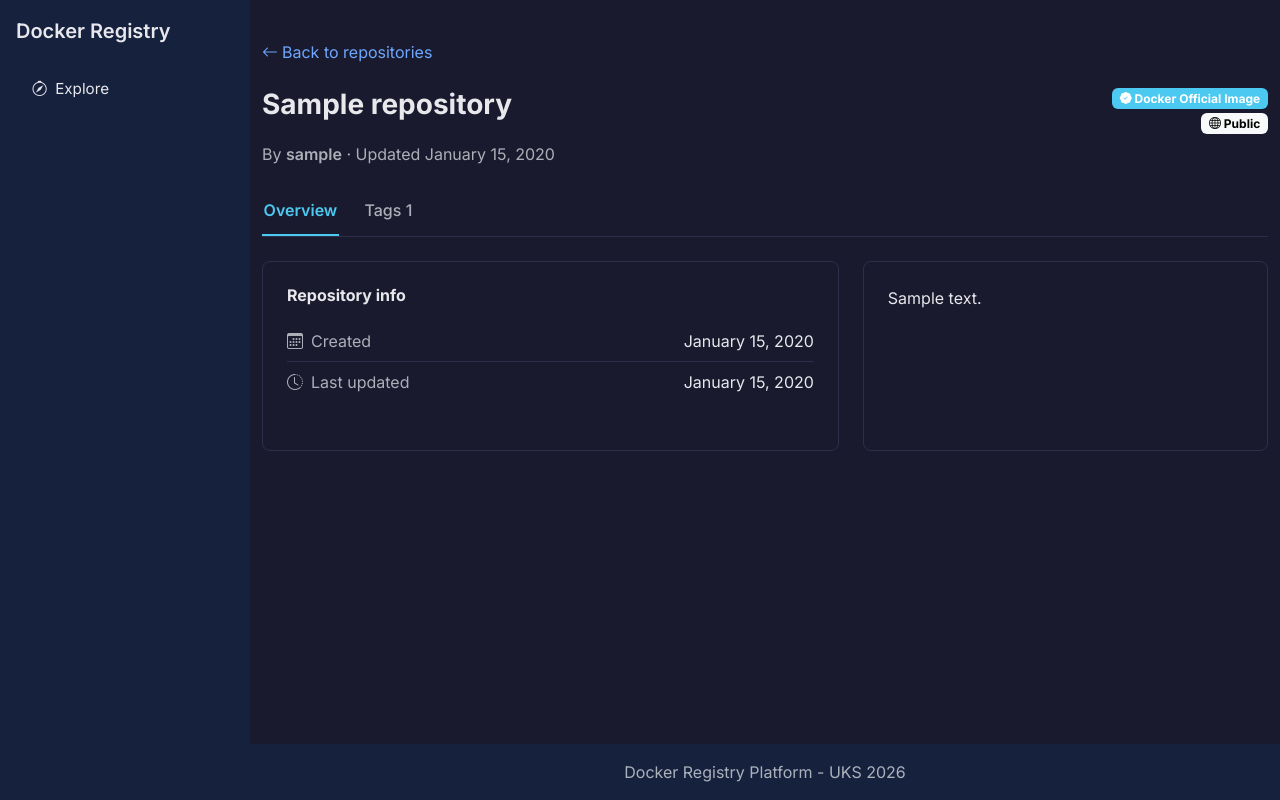
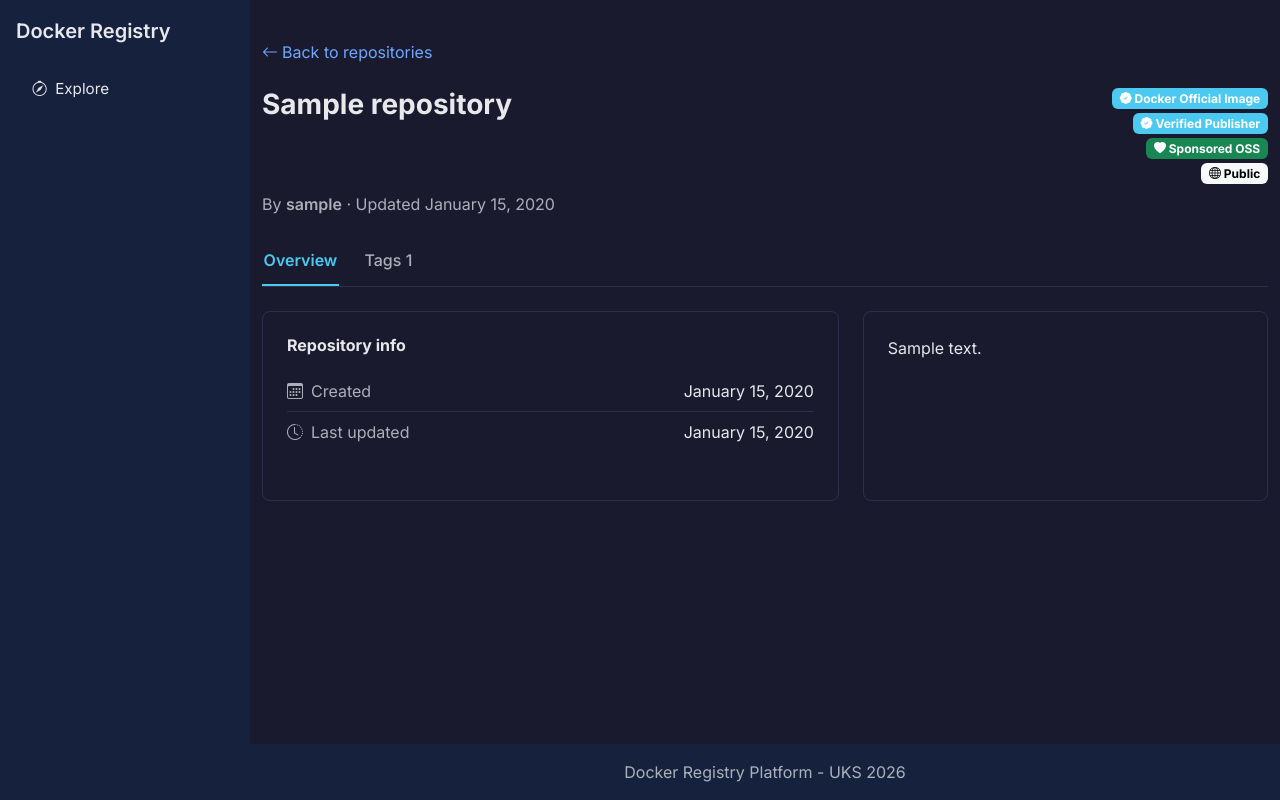
Before and after one commit to biljanamijic26/uks-2024, a Django app: a page that uses app/templates/repositories/repository_detail.html in a window 1280 px wide. Run offline with Django 5.2, Linux system fonts and the light colour scheme; tables that the repository leaves empty hold one stand-in row (values such as "Sample post").

Commit message:
fix: show verified publisher and sponsored badges on repositories detail page

```diff
--- a/app/config/settings.py
+++ b/app/config/settings.py
@@ -12,6 +12,9 @@ BASE_DIR = Path(__file__).resolve().parent.parent
 DEBUG = os.environ.get('DEBUG', 'True') == 'True'
 SECRET_KEY = os.environ.get('SECRET_KEY', 'dev-secret-key-change-in-production')
 ALLOWED_HOSTS = os.environ.get('ALLOWED_HOSTS', 'localhost,127.0.0.1,0.0.0.0').split(',')
+CSRF_TRUSTED_ORIGINS = os.environ.get(
+    'CSRF_TRUSTED_ORIGINS', 'http://localhost,http://localhost:5000,http://127.0.0.1:5000'
+).split(',')
 
 # Application definition
 INSTALLED_APPS = [
--- a/app/templates/repositories/repository_detail.html
+++ b/app/templates/repositories/repository_detail.html
@@ -48,6 +48,8 @@
     <h1 class="h3 fw-bold mb-0">{{ repository.full_name }}</h1>
     <div class="d-flex flex-column gap-1 align-items-end">
         {% include "components/_badge_official.html" with repository=repository %}
+        {% include "components/_badge_verified.html" with badge_user=repository.owner %}
+        {% include "components/_badge_sponsored.html" with badge_user=repository.owner %}
         {% if repository.visibility == "private" %}
         <span class="badge text-bg-secondary"><i class="bi bi-lock-fill"></i> Private</span>
         {% else %}
```
